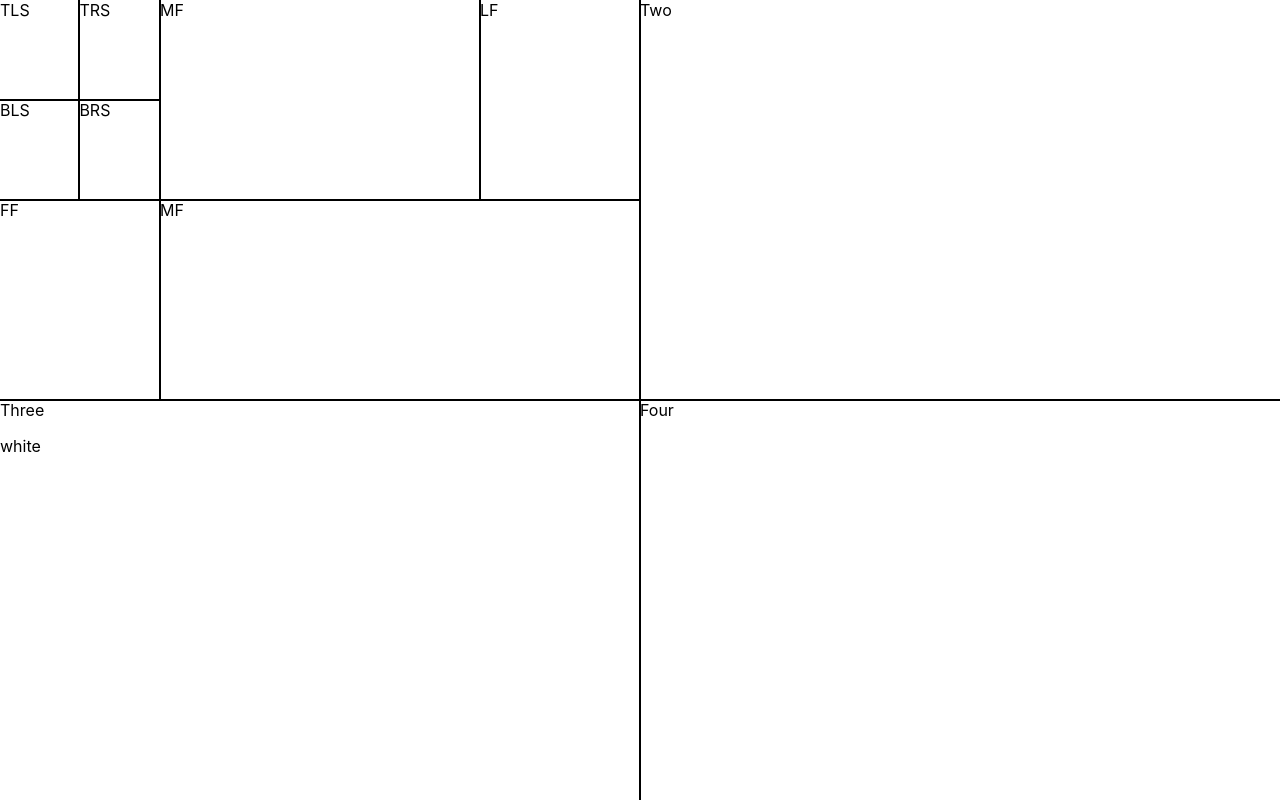
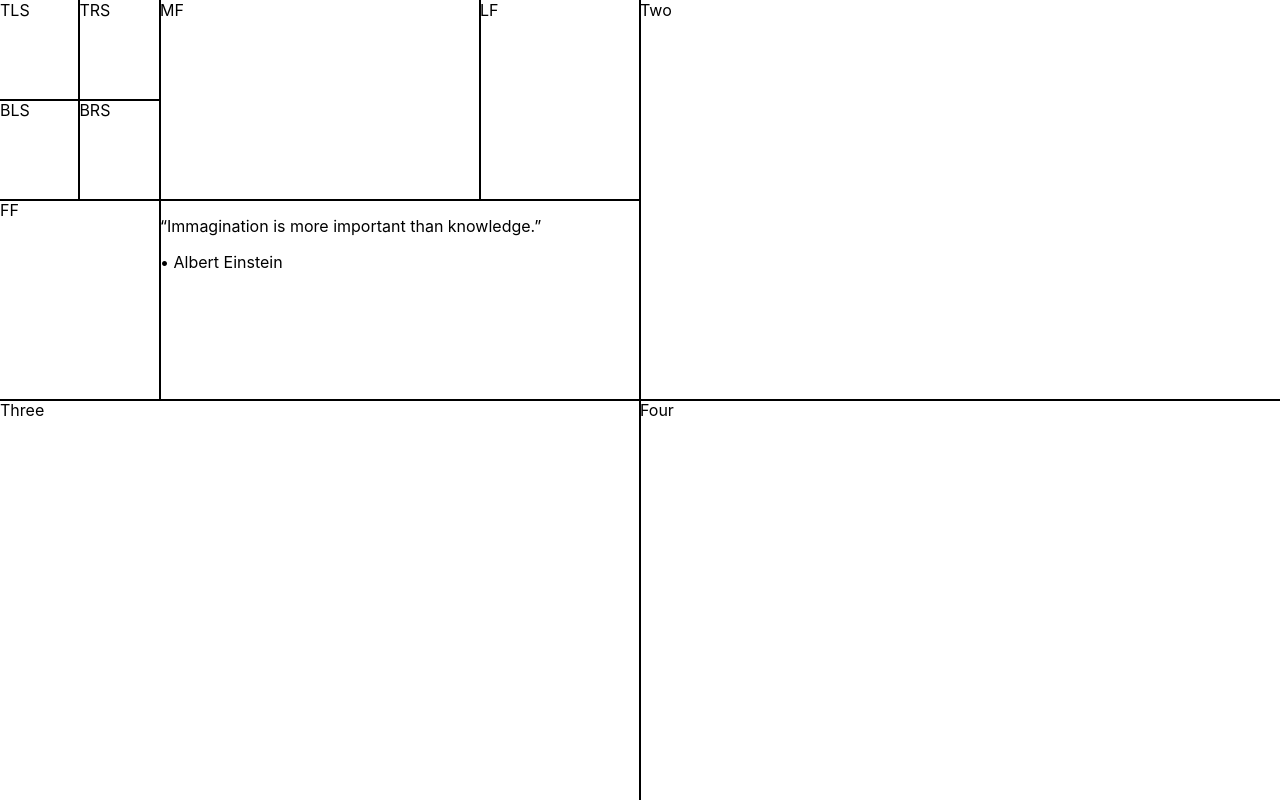
Before and after one commit to eugelogic/emerald, a Next.js app: page / in a window 1280 px wide. Built offline with nearby package versions, Linux system fonts and the light colour scheme.

Commit message:
Add actual quotes to the homepage

```diff
--- a/pages/index.js
+++ b/pages/index.js
@@ -24,16 +24,16 @@ const Home = () => {
 
                 <div className={`${styles.box} ${styles.bottomHalf}`}>
                     <div className={`${styles.box} ${styles.firstFourth}`}>FF</div>
-                    <div className={`${styles.box} ${styles.remainderFourth}`}>MF</div>
+                    <div className={`${styles.box} ${styles.remainderFourth}`}>
+                        <p>“{randomQuote.text}”</p>
+                        <p>• {randomQuote.author}</p>
+                    </div>
                 </div>
             </div>
 
             <div className={`${styles.box} ${styles.topRight}`}>Two</div>
 
-            <div className={`${styles.box} ${styles.bottomLeft}`}>
-                Three
-                <p>{randomQuote.text}</p>
-            </div>
+            <div className={`${styles.box} ${styles.bottomLeft}`}>Three</div>
 
             <div className={`${styles.box} ${styles.bottomRight}`}>Four</div>
         </div>
--- a/public/quotes.json
+++ b/public/quotes.json
@@ -1,10 +1,10 @@
 [
-    { "id": 1, "text": "white" },
-    { "id": 2, "text": "blue" },
-    { "id": 3, "text": "red" },
-    { "id": 4, "text": "black" },
-    { "id": 5, "text": "green" },
-    { "id": 6, "text": "orange" },
-    { "id": 7, "text": "brown" },
-    { "id": 8, "text": "pink" }
+    { "id": 1, "text": "Immagination is more important than knowledge.", "author": "Albert Einstein" },
+    { "id": 2, "text": "Even a broken clock is right, twice a day.", "author": "Someone" },
+    { "id": 3, "text": "If it ain’t broke, don’t fix it.", "author": "Bert Lance" },
+    { "id": 4, "text": "Work smarter, not harder.", "author": "Allen F Morgenstern" },
+    { "id": 5, "text": "It always seems impossible until it's done.", "author": "Nelson Mandela" },
+    { "id": 6, "text": "Always be yourself, everyone else is taken.", "author": "Oscar Wilde" },
+    { "id": 7, "text": "Fail early, fail often, but always fail forward.", "author": "John C Maxwell" },
+    { "id": 8, "text": "You got to have things to look forward to.", "author": "Someone" }
 ]
```
